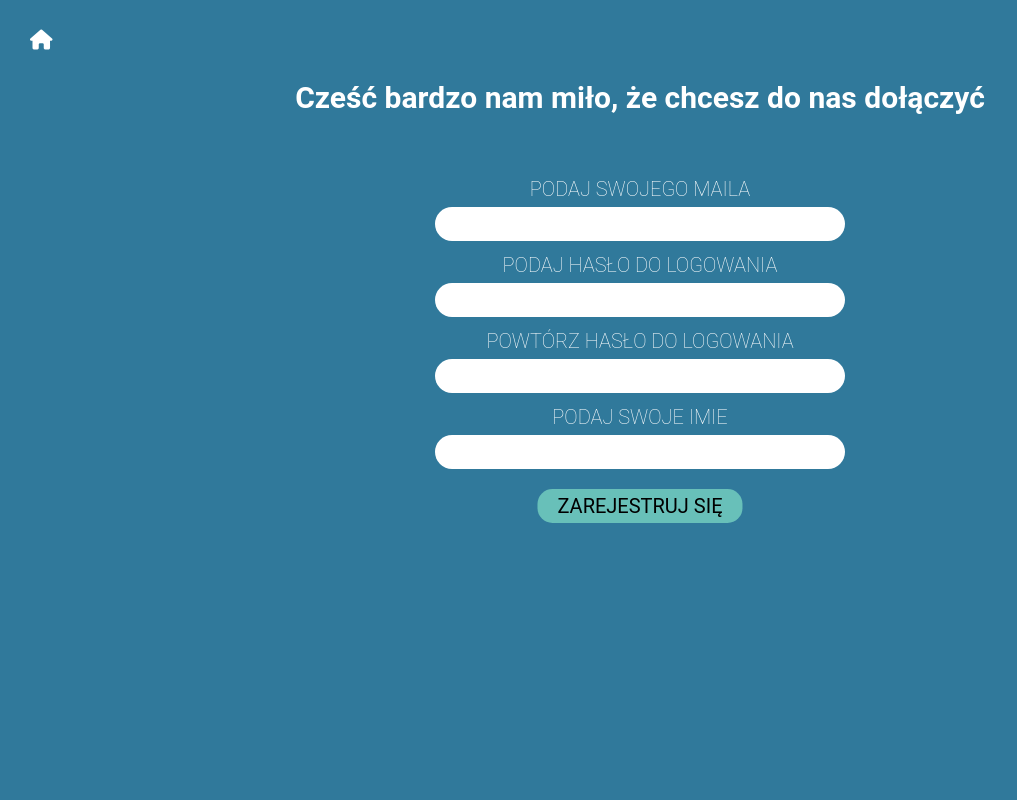
After one commit to Rideek9/PythonFinalProject, a Flask app: page /registration.html in a window 1280 px wide. The commit adds this page. Shown: the whole page, without its empty margins (0-1017 px from the left). Run offline with Flask 2, Linux system fonts and the light colour scheme; some libraries are stand-ins or nearby versions.

Commit message:
update some file and add new templates and new website - registration

```diff
--- a/Templates/index.html
+++ b/Templates/index.html
@@ -19,7 +19,7 @@
             </div>
             <div class="userElement">
                 <a  href="registration.html">Zarejestruj się</a>
-                <a  href="reset.html">Resetuj hasło</a>
+<!--                <a  href="reset.html">Resetuj hasło</a>-->
             </div>
 
         </form>
--- /dev/null
+++ b/Templates/registration.html
@@ -0,0 +1,31 @@
+<!DOCTYPE html>
+<html lang="pl">
+<head>
+    <meta charset="UTF-8">
+    <title>Title</title>
+    <link rel="stylesheet" href="/static/style.css">
+</head>
+<body>
+<div class="wrapper">
+    <div><a href="/"><i class="fa-solid fa-house"></i></a></div>
+    <div class="conteiner">
+        <h1>Cześć bardzo nam miło, że chcesz do nas dołączyć</h1>
+          <form class="rejestration" id="rejestration" action="" method="POST">
+                <div class="userRejstration">
+                    <label for= "email" >Podaj swojego maila</label>
+                    <input type="email" id="email" name="email" >
+                    <label for="password">Podaj hasło do logowania</label>
+                    <input type="password" id="password" name="password">
+                    <label for="passwordSecond">Powtórz hasło do logowania</label>
+                    <input type="password" id="passwordSecond" name="passwordSecond">
+                    <label for="user_name">Podaj swoje imie</label>
+                    <input type="text" id="user_name" name="user_name">
+                    <button class ='buttonRegistration' type="submit">Zarejestruj się</button>
+                </div>
+          </form>
+    </div>
+</div>
+
+<script src="https://kit.fontawesome.com/9953ef2c2d.js" crossorigin="anonymous"></script>
+</body>
+</html>
--- a/app.py
+++ b/app.py
@@ -1,18 +1,25 @@
-"""This is a main file our app. In this file we have all route to all website
- All application is creat in Flask framework, and use MySQL Data Base"""
-
-from flask import Flask , render_template, url_for, request
+from flask import Flask , render_template, url_for, request, redirect
 import database.create_accond as dbcreat
 import database.login_user as dblog
 
 app = Flask(__name__)
 
 
-
 @app.route('/' , methods =['GET', 'POST'])
 def index():
+    return render_template('index.html')
 
-    return render_template('index.html')
+
+@app.route('/error/<error>', methods = ['GET','POST'])
+def index_error(error):
+    user_error = f"login bądź hasło nieprawidłowe"
+    if error == 'Login-false':
+        return render_template('index.html', error_user = user_error)
+    elif error == 'registration.html':
+        return redirect('/registration.html')
+    else:
+        return render_template('error404.html')
+
 
 @app.route('/login', methods = ['GET', 'POST'])
 def user():
@@ -20,12 +27,16 @@ def user():
         mail = request.form['email']
         password = request.form['password']
         is_exist = dblog.serch_user(mail)
-        error_user = f"Użytkownik bądź hasło są nieprawidłowe"
+        login = 'Login-false'
         if is_exist == None:
-            return render_template('index.html', error_user = error_user )
+            return redirect(url_for('index_error', error = login))
         elif password != is_exist[2]:
-            return render_template('index.html', error_user=error_user)
+            return redirect(url_for('index_error', error = login))
         else:
             db_name = is_exist[3]
             db_index = is_exist[0]
             return render_template('user.html', name = db_name), db_index
+
+@app.route('/registration.html', methods = ['GET','POST'])
+def registration():
+    return render_template('registration.html')
--- /dev/null
+++ b/static/_rejestration.sass
@@ -0,0 +1,54 @@
+.wrapper
+  position: relative
+div
+  a
+    i
+      color: #fff
+      margin: 30px
+      font-size: 2rem
+.conteiner
+    position: absolute
+    width: 80%
+    height: 80%
+    left: 50%
+    top: 50%
+    transform: translate(-50%,-50%)
+    h1
+      font-size: 3rem
+      text-align: center
+      color: #fff
+      margin-bottom: 50px
+    .rejestration
+      display: flex
+      flex-direction: column
+      width: 40%
+      margin: 0 auto
+      label
+        font-size: 2rem
+        display: block
+        text-align: center
+        margin-bottom: 6px
+        margin-top: 12px
+        color: #fff
+        text-transform: uppercase
+        font-weight: lighter
+      input
+        font-size: 2rem
+        padding: 5px
+        width: 100%
+        text-align: center
+        border-radius: 20px
+      .buttonRegistration
+        display: block
+        font-size: 2rem
+        padding: 5px 20px
+        background-color: #68c0b9
+        position: absolute
+        margin-top: 20px
+        left: 50%
+        transform: translateX(-50%)
+        border-radius: 15px
+        text-transform: uppercase
+        cursor: pointer
+      .buttonRegistration:hover
+        background-color: red
--- a/static/style.css
+++ b/static/style.css
@@ -74,4 +74,59 @@
         margin: 5px;
         color: #444444; }
 
+.wrapper {
+  position: relative; }
+
+div a i {
+  color: #fff;
+  margin: 30px;
+  font-size: 2rem; }
+
+.conteiner {
+  position: absolute;
+  width: 80%;
+  height: 80%;
+  left: 50%;
+  top: 50%;
+  transform: translate(-50%, -50%); }
+  .conteiner h1 {
+    font-size: 3rem;
+    text-align: center;
+    color: #fff;
+    margin-bottom: 50px; }
+  .conteiner .rejestration {
+    display: flex;
+    flex-direction: column;
+    width: 40%;
+    margin: 0 auto; }
+    .conteiner .rejestration label {
+      font-size: 2rem;
+      display: block;
+      text-align: center;
+      margin-bottom: 6px;
+      margin-top: 12px;
+      color: #fff;
+      text-transform: uppercase;
+      font-weight: lighter; }
+    .conteiner .rejestration input {
+      font-size: 2rem;
+      padding: 5px;
+      width: 100%;
+      text-align: center;
+      border-radius: 20px; }
+    .conteiner .rejestration .buttonRegistration {
+      display: block;
+      font-size: 2rem;
+      padding: 5px 20px;
+      background-color: #68c0b9;
+      position: absolute;
+      margin-top: 20px;
+      left: 50%;
+      transform: translateX(-50%);
+      border-radius: 15px;
+      text-transform: uppercase;
+      cursor: pointer; }
+    .conteiner .rejestration .buttonRegistration:hover {
+      background-color: red; }
+
 /*# sourceMappingURL=style.css.map */
--- a/static/style.sass
+++ b/static/style.sass
@@ -1,2 +1,3 @@
 @import reset
 @import login
+@import rejestration
```
Also changed, not shown: Templates/error404.html (added, +10 -0 lines), 1 other file.
